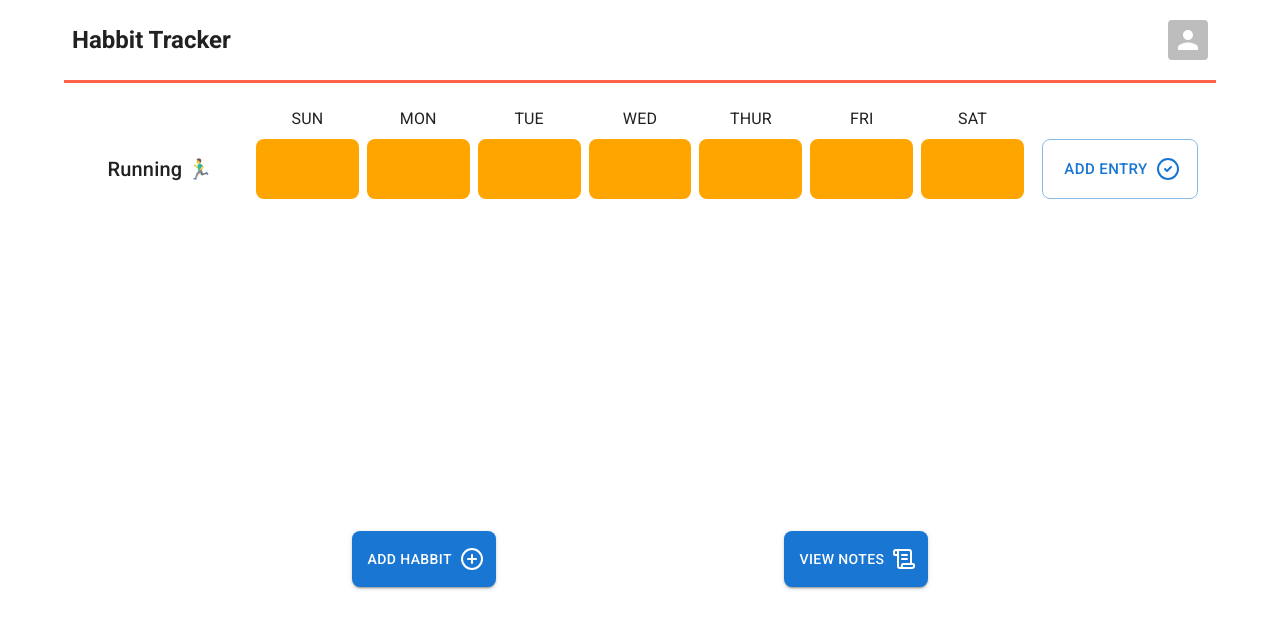
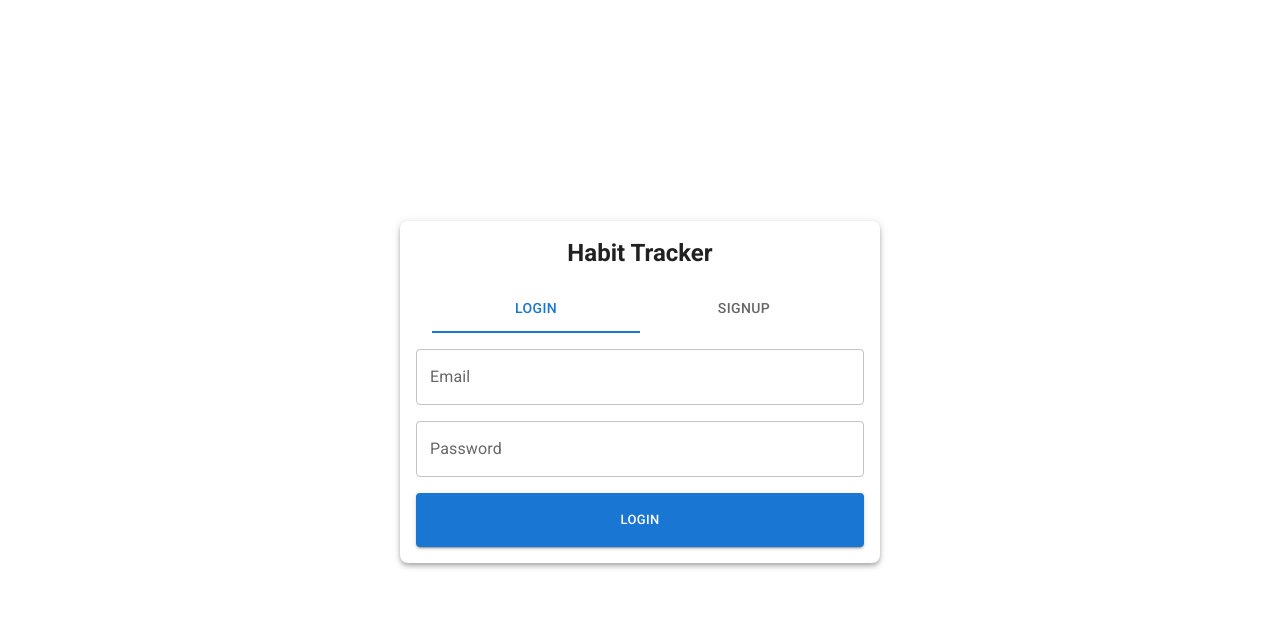
Before and after one commit to GouravNG/habit_tracker, a React (Vite) app: page /login in a window 1280 px wide. Shown: the top 628 px of the page. Built offline with nearby package versions, Linux system fonts and the light colour scheme; a web font is replaced by a local one.

Commit message:
feat:Routing and auth container

```diff
--- a/package.json
+++ b/package.json
@@ -19,7 +19,8 @@
     "lucide-react": "^0.485.0",
     "react": "^19.0.0",
     "react-dom": "^19.0.0",
-    "react-redux": "^9.2.0"
+    "react-redux": "^9.2.0",
+    "react-router": "^7.4.1"
   },
   "devDependencies": {
     "@eslint/js": "^9.21.0",
--- /dev/null
+++ b/src/components/authContainer.tsx
@@ -0,0 +1,80 @@
+import {
+  Box,
+  Button,
+  Card,
+  Grid,
+  Stack,
+  Tab,
+  Tabs,
+  TextField,
+  Typography,
+} from "@mui/material"
+import { useState } from "react"
+
+const AuthContainer = () => {
+  const [tab, setTab] = useState(0)
+  return (
+    <>
+      <Grid
+        container
+        sx={{
+          display: "flex",
+          alignContent: "center",
+          justifyContent: "center",
+          height: "98vh",
+        }}
+      >
+        <Grid size={5}>
+          <Card elevation={4} sx={{ padding: 2, borderRadius: 2 }}>
+            <Typography variant="h5" fontWeight={700} textAlign={"center"}>
+              Habit Tracker
+            </Typography>
+            <Tabs
+              centered
+              value={tab}
+              onChange={(_, v) => setTab(v)}
+              sx={{ margin: 2 }}
+            >
+              <Tab label={"Login"} sx={{ width: "50%", padding: 1 }} />
+              <Tab label={"SignUp"} sx={{ width: "50%", padding: 1 }} />
+            </Tabs>
+            <Stack component={"form"} spacing={2}>
+              <Box>
+                <TextField
+                  id="email"
+                  label="Email"
+                  placeholder="Enter your email"
+                  sx={{ width: "100%" }}
+                />
+              </Box>
+              <Box sx={{ width: "100%" }}>
+                <TextField
+                  id="password"
+                  label="Password"
+                  placeholder="Enter your password"
+                  type="password"
+                  sx={{ width: "100%" }}
+                />
+              </Box>
+              {!!tab && (
+                <Box sx={{ width: "100%" }}>
+                  <TextField
+                    id="confirm-password"
+                    label="Confirm Password"
+                    placeholder="Re-enter password"
+                    type="password"
+                    sx={{ width: "100%" }}
+                  />
+                </Box>
+              )}
+              <Button variant="contained" size="small" sx={{ padding: 2 }}>
+                {tab ? "Signup" : "Login"}
+              </Button>
+            </Stack>
+          </Card>
+        </Grid>
+      </Grid>
+    </>
+  )
+}
+export default AuthContainer
--- a/src/globalProviders.tsx
+++ b/src/globalProviders.tsx
@@ -2,12 +2,15 @@ import { ThemeProvider } from "@emotion/react"
 import { habbitTheme } from "./theme/theme"
 import { Provider } from "react-redux"
 import habbitStore from "./store/habbitStore"
+import { BrowserRouter } from "react-router"
 
 const GlobalProvider = ({ children }: { children: React.ReactNode }) => {
   return (
     <>
       <Provider store={habbitStore}>
-        <ThemeProvider theme={habbitTheme}>{children}</ThemeProvider>
+        <BrowserRouter>
+          <ThemeProvider theme={habbitTheme}>{children}</ThemeProvider>
+        </BrowserRouter>
       </Provider>
     </>
   )
--- a/src/main.tsx
+++ b/src/main.tsx
@@ -1,6 +1,5 @@
 import { StrictMode } from "react"
 import { createRoot } from "react-dom/client"
-import App from "./App.tsx"
 import "@fontsource/roboto/300.css"
 import "@fontsource/roboto/400.css"
 import "@fontsource/roboto/500.css"
@@ -9,13 +8,14 @@ import "@fontsource/roboto/700.css"
 import GlobalProvider from "./globalProviders.tsx"
 import CssBaseline from "@mui/material/CssBaseline"
 import Container from "@mui/material/Container"
+import Router from "./router.tsx"
 
 createRoot(document.getElementById("root")!).render(
   <StrictMode>
     <GlobalProvider>
       <CssBaseline />
       <Container maxWidth="lg">
-        <App />
+        <Router />
       </Container>
     </GlobalProvider>
   </StrictMode>
--- /dev/null
+++ b/src/router.tsx
@@ -0,0 +1,13 @@
+import { Route, Routes } from "react-router"
+import App from "./App"
+import AuthContainer from "./components/authContainer"
+
+const Router = () => {
+  return (
+    <Routes>
+      <Route path="/home" element={<App />} />
+      <Route path="/login" element={<AuthContainer />} />
+    </Routes>
+  )
+}
+export default Router
```
Also changed, not shown: 1 other file (tests, documents, lock files or other folders).
